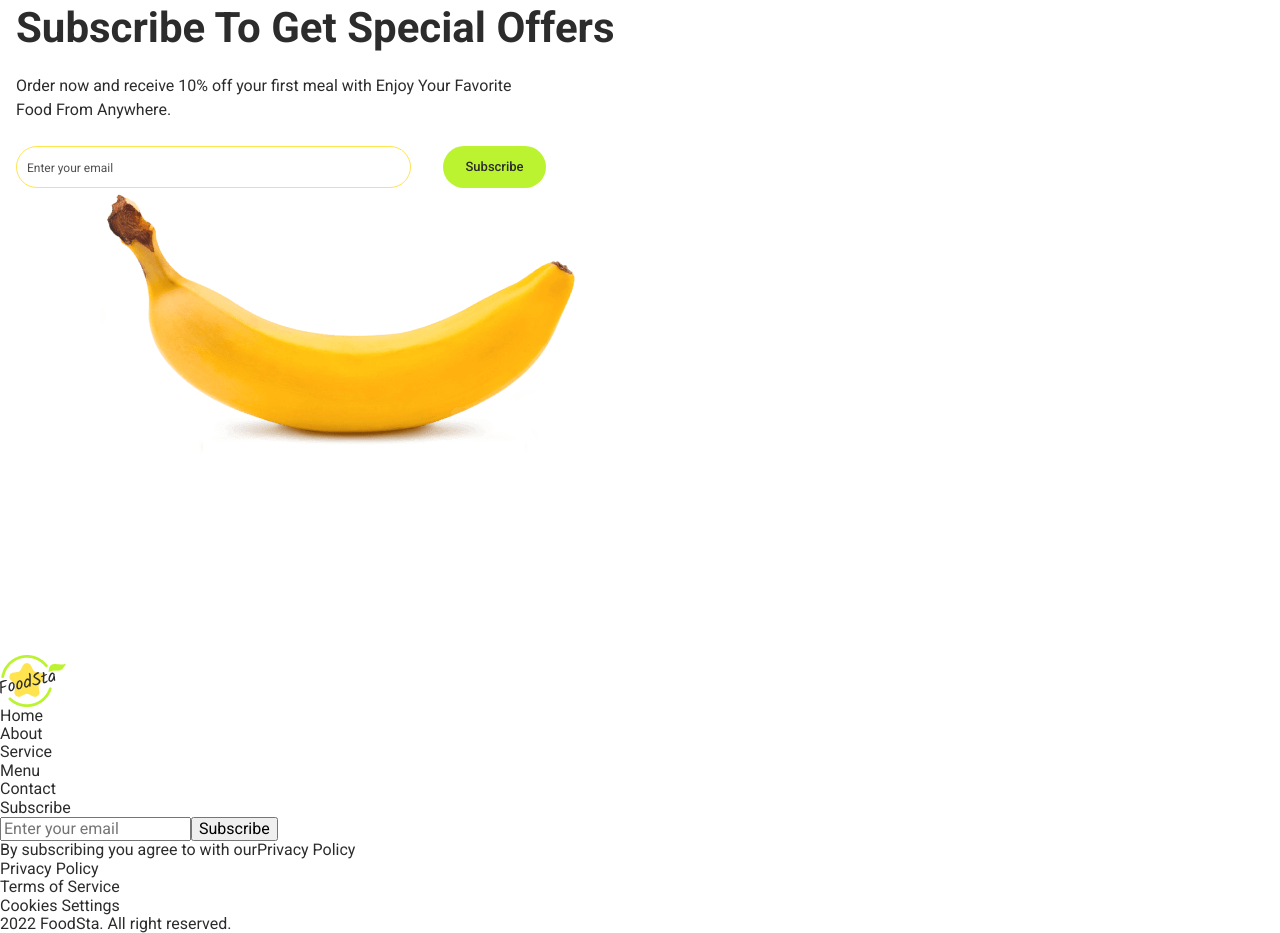
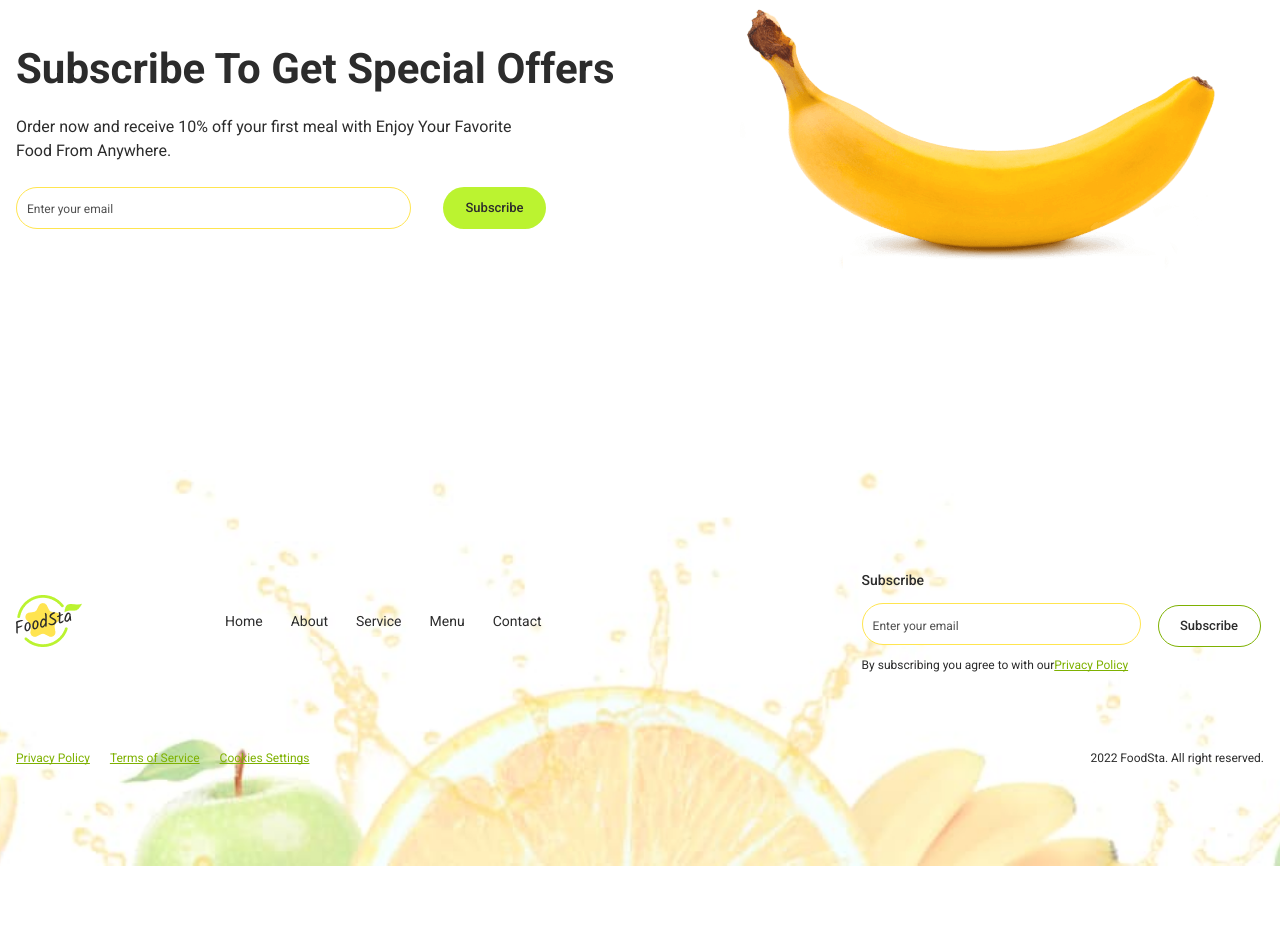
Before and after one commit to Inna-Martunyuk/food-delivery, a plain HTML site: page index.html in a window 1280 px wide. Shown: the part 3447-4380 px from the top of the page. After the commit the page ends 4313 px from the top, so only its background shows below. Drawn offline with nearby package versions, Linux system fonts and the light colour scheme.

Commit message:
footer-finish

```diff
--- a/css/style.css
+++ b/css/style.css
@@ -73,7 +73,7 @@ img {
 .main-button:focus {
   background-color: #ffe450;
 }
-
+/*==============HERO-SECTION==============*/
 .hero-section {
   padding-top: 14px;
   padding-bottom: 69px;
@@ -320,4 +320,107 @@ img {
   line-height: 1.5;
   color: #2c2c2c;
 }
+.subskribe-container {
+  display: flex;
+  align-items: center;
+}
+.subskribe-div {
+  width: 656px;
+  margin-right: 37px;
+}
 /*================SECTION-SUBSKRIBE==================*/
+
+/*================FOOTER==================*/
+.footer {
+  padding-top: 100px;
+  padding-bottom: 100px;
+  background-image: url(../images/Fruit\ Futer.jpg);
+  background-repeat: no-repeat;
+  background-position: center;
+  background-size: cover;
+  margin-right: auto;
+  margin-left: auto;
+}
+.footer-menu {
+  display: flex;
+  gap: 28px;
+  margin-right: 320px;
+  font-weight: 400;
+  font-size: 14px;
+  color: #2c2c2c;
+}
+.form-link-footer {
+}
+.logo-form-footer {
+  display: flex;
+  align-items: center;
+}
+.logo-footer {
+  margin-right: 143px;
+}
+.footer-subscribe {
+  font-weight: 500;
+  font-size: 14px;
+  line-height: 1.5;
+  color: #2c2c2c;
+  margin-bottom: 12px;
+}
+.footer-input {
+  border: 0.85px solid #ffe550;
+  border-radius: 30px;
+  padding: 10px;
+  width: 279px;
+  height: 42px;
+  margin-right: 13px;
+}
+.footer-input::placeholder {
+  font-weight: 400;
+  font-size: 12px;
+  line-height: 1.5;
+  color: #505050;
+}
+.footer-btn {
+  border: 0.85px solid #7eb101;
+  border-radius: 30px;
+  padding: 10px 20px;
+  width: 103px;
+  height: 42px;
+  background-color: #fff;
+  font-weight: 500;
+  font-size: 13px;
+  line-height: 1.5;
+  color: #2c2c2c;
+}
+.footer-form {
+  margin-bottom: 12px;
+}
+.footer-text-form {
+  font-weight: 400;
+  font-size: 12px;
+  color: #2c2c2c;
+}
+.footer-link {
+  text-decoration: underline;
+  text-decoration-skip-ink: none;
+  color: #7eb101;
+}
+.list-text {
+  display: flex;
+  justify-content: space-between;
+  margin-top: 80px;
+}
+.list-footer {
+  display: flex;
+  gap: 20px;
+  font-weight: 400;
+  font-size: 12px;
+  text-decoration: underline;
+  text-decoration-skip-ink: none;
+  color: #7eb101;
+}
+.footer-end {
+  font-weight: 400;
+  font-size: 12px;
+  color: #2c2c2c;
+}
+/*=================FOOTER==================*/
--- a/index.html
+++ b/index.html
@@ -214,7 +214,8 @@
         </div>
       </section>
       <section class="subskribe">
-        <div class="container">
+        <div class="container subskribe-container">
+          <div class="subskribe-div">
             <h2 class="subskribe-title">Subscribe To Get Special Offers</h2>
             <p class="subskribe-text">
               Order now and receive 10% off your first meal with Enjoy Your
@@ -228,6 +229,7 @@
               />
               <button class="subskribe-btn" type="submit">Subscribe</button>
             </form>
+          </div>
           <img
             src="./images/banan-min.png"
             alt="banan"
@@ -237,32 +239,45 @@
         </div>
       </section>
     </main>
-    <footer>
-      <a href=""
+    <footer class="footer">
+      <div class="container">
+        <div class="logo-form-footer">
+          <a class="logo-footer" href=""
             ><img src="./images/vector.png" alt="logo" width="66" height="52"
           /></a>
-      <ul>
+          <ul class="footer-menu">
             <li><a href="./index.html">Home</a></li>
             <li><a href="">About</a></li>
             <li><a href="">Service</a></li>
             <li><a href="">Menu</a></li>
             <li><a href="">Contact</a></li>
           </ul>
-      <p>Subscribe</p>
-      <form>
-        <input type="imail" placeholder="Enter your email" /><button
-          type="submit"
+          <div class="form-link-footer">
+            <p class="footer-subscribe">Subscribe</p>
+            <form class="footer-form">
+              <input
+                class="footer-input"
+                type="imail"
+                placeholder="Enter your email"
+              />
+              <button class="footer-btn" type="submit">Subscribe</button>
+            </form>
+            <p class="footer-text-form">
+              By subscribing you agree to with our<a class="footer-link" href=""
+                >Privacy Policy</a
               >
-          Subscribe
-        </button>
-      </form>
-      <p>By subscribing you agree to with our<a href="">Privacy Policy</a></p>
-      <ul>
+            </p>
+          </div>
+        </div>
+        <div class="list-text">
+          <ul class="list-footer">
             <li><a href="">Privacy Policy</a></li>
             <li><a href="">Terms of Service</a></li>
             <li><a href="">Cookies Settings</a></li>
           </ul>
-      <p>2022 FoodSta. All right reserved.</p>
+          <p class="footer-end">2022 FoodSta. All right reserved.</p>
+        </div>
+      </div>
     </footer>
   </body>
 </html>
```
Also changed, not shown: images/Fruit Futer.jpg (added). Lines whose indentation alone changed are shown as unchanged.
